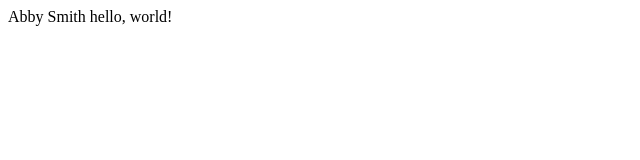
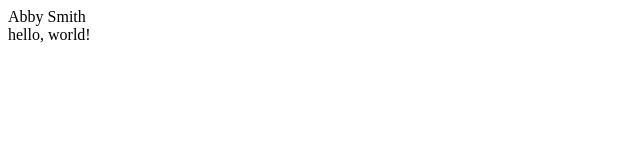
Before and after one commit to Absjune/Web-Programming-1, a plain HTML site: page Project1.html in a window 1280 px wide. Shown: the whole page, without its empty margins (0-640 px from the left). Drawn offline with Linux system fonts and the light colour scheme.

Commit message:
Update Project1.html

```diff
--- a/Project1.html
+++ b/Project1.html
@@ -1,7 +1,7 @@
 <!DOCTYPE html>
 <html>
     <head>
-        Abby Smith
+        Abby Smith <br>
     </head>
     <body>
         hello, world!
```
